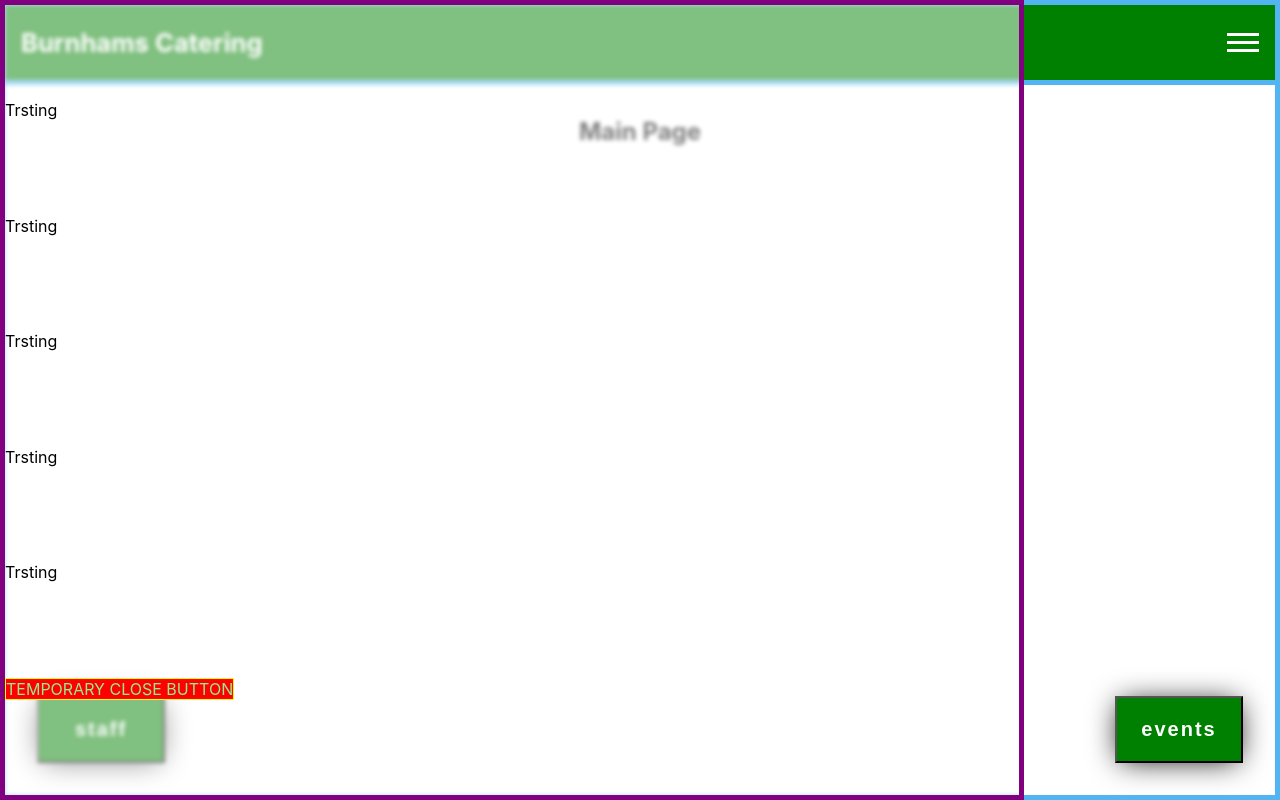
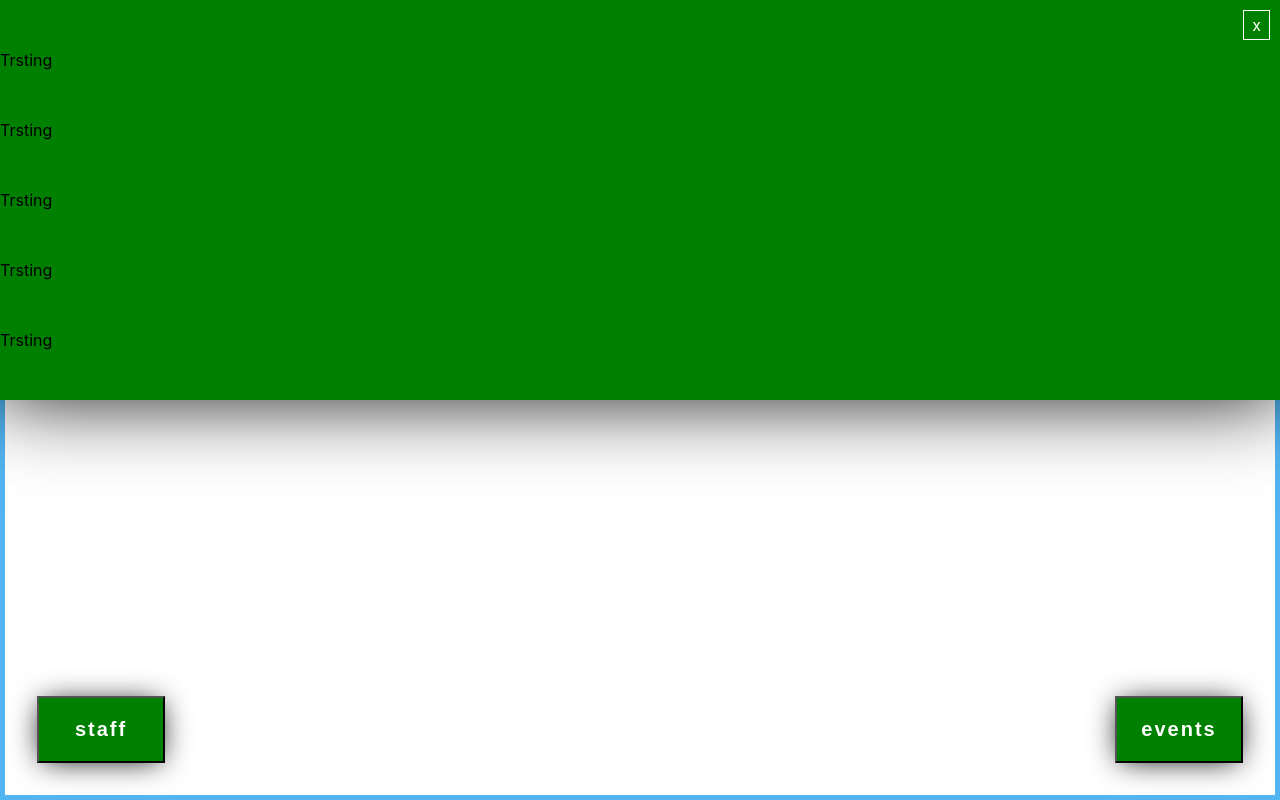
Before and after one commit to CodingDatum/burnhams-catering, a React (Create React App) app: page / in a window 1280 px wide. Both pictures are taken after a click on the element 1243 px from the left and 42 px from the top of the page. Built offline with nearby package versions, Linux system fonts and the light colour scheme.

Commit message:
implemented a vertical dropdown amnimation with close button functionality and layout as well as a few style adjustments

```diff
--- a/src/components/Navbar/NavCol.js
+++ b/src/components/Navbar/NavCol.js
@@ -14,7 +14,7 @@ const NavCol = props => {
             <span>Trsting</span>
             <span>Trsting</span>
             <span>Trsting</span>
-            <span className={styles.testing} onClick={closeNavCol}>TEMPORARY CLOSE BUTTON</span>
+            <span className={styles.close} onClick={closeNavCol}>x</span>
         </div>
     )
 }
--- a/src/components/Navbar/NavCol.module.css
+++ b/src/components/Navbar/NavCol.module.css
@@ -1,20 +1,32 @@
 .navcol{
     position: absolute;
-    height: 100%;
-    width: 80%;
-    background: rgba(255,255,255,0.5);
+    height: 50%;
+    width: 100%;
+    background-color: green;
     backdrop-filter: blur(2px);
     display: flex;
     flex-direction: column;
     justify-content: space-evenly;
     align-items: flex-start;
     z-index: 100;
-
-    border: 5px solid purple;
+    transform: translateY(-100%);
+    animation: nav-col 0.5s ease forwards;
+    box-shadow: 0px -10px 80px 5px black;
 }
 
-.testing{
-    background-color: red;
-    border: 1px solid yellow;
-    color: lightgreen;
+@keyframes nav-col{
+    to{
+        transform: translateY(0%);
+    }
 }
+
+.close{
+    background-color: green;
+    border: 1px solid white;
+    color: white;
+    position: absolute;
+    top: 10px;
+    right: 10px;
+    padding: 0.25rem 0.5rem;
+    padding-top: 0.15srem;
+}
```
